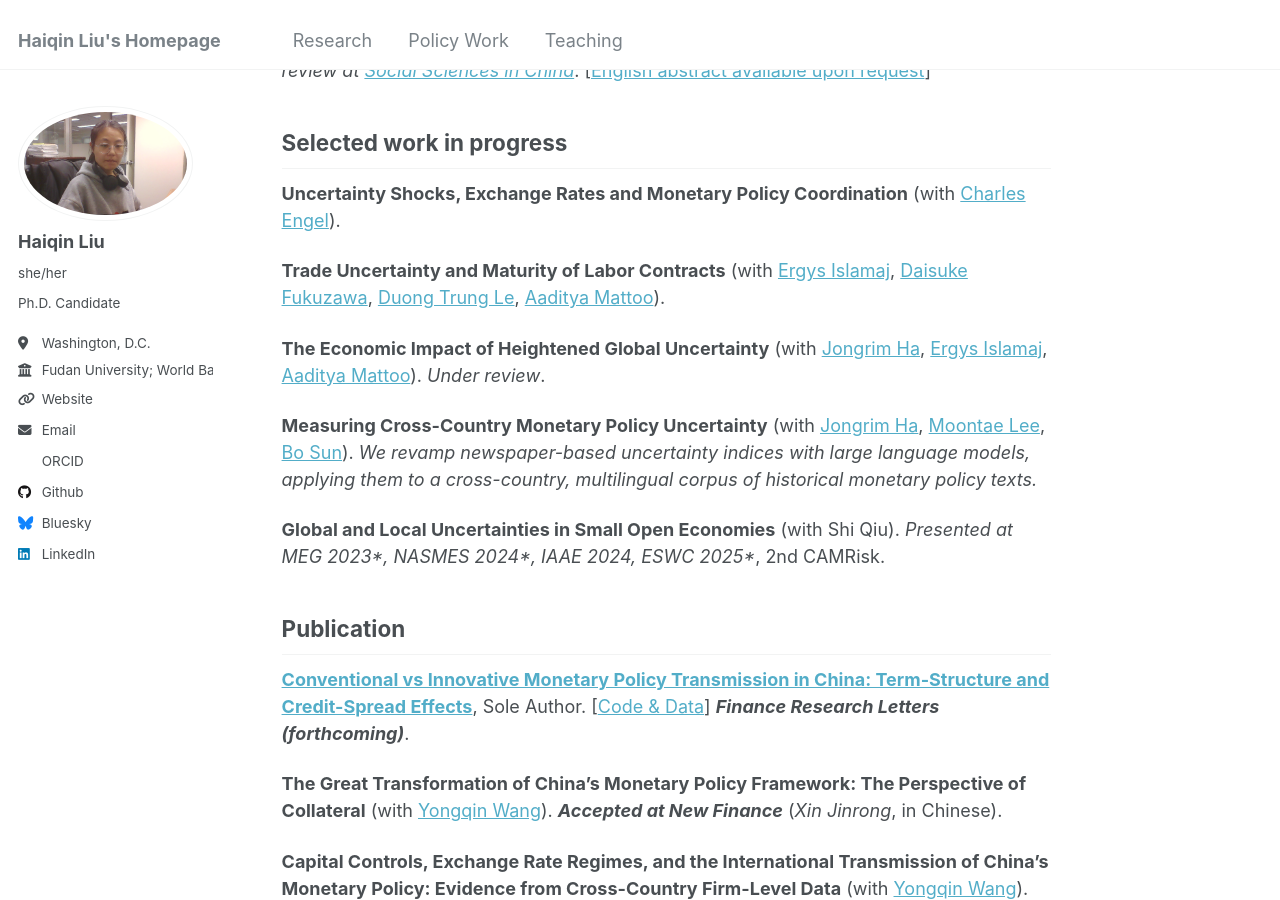
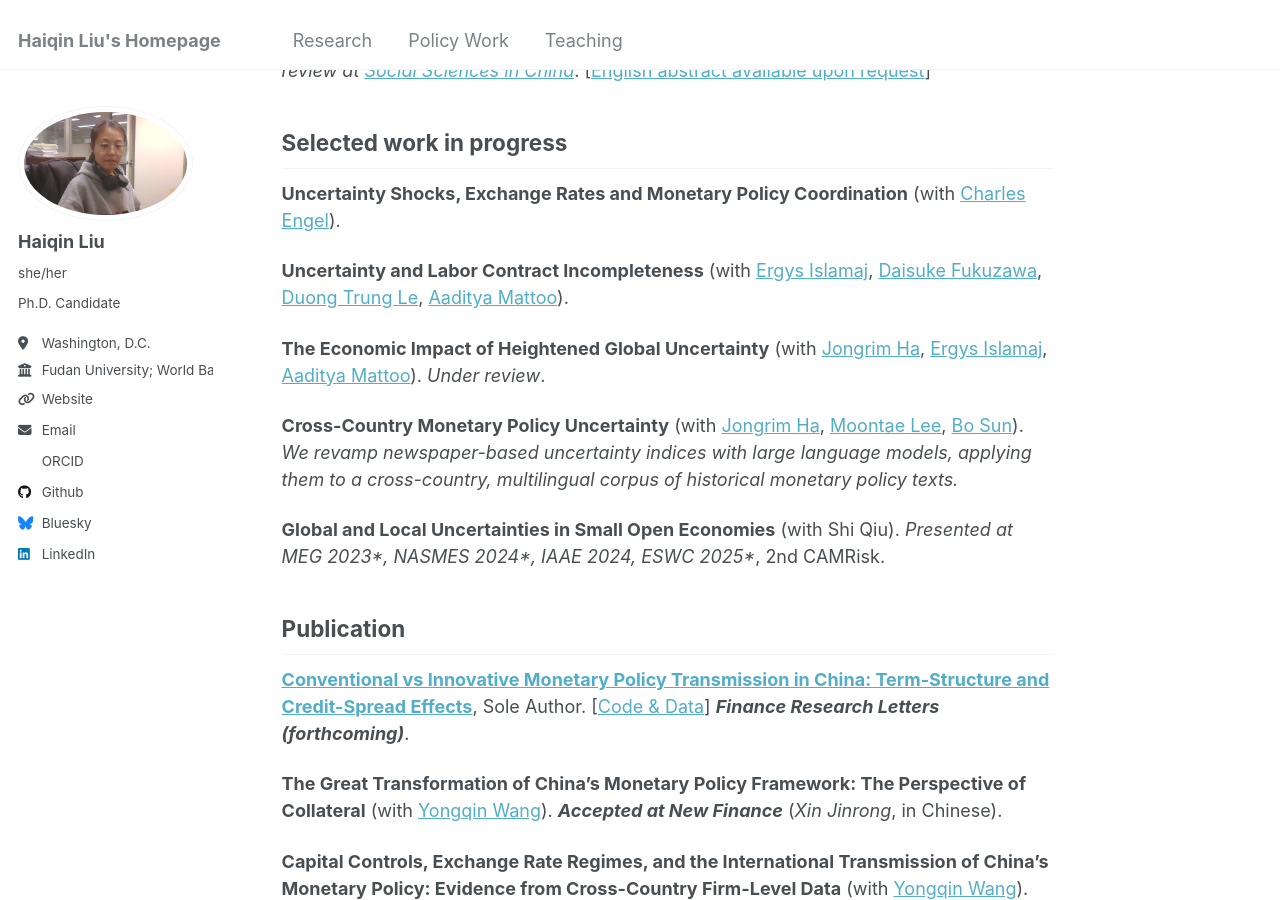
Before and after one commit to liuhaiqinFDU/liuhaiqinFDU.github.io, a Jekyll site: the page built from research.md, in a window 1280 px wide and 900 px high, scrolled down 394 px. Built offline with Jekyll 4.4.1, drawn with Linux system fonts in a browser that asks for light colours; some web fonts are replaced.

Commit message:
Update research.md

```diff
--- a/research.md
+++ b/research.md
@@ -19,11 +19,11 @@ title: ""
 
 **Uncertainty Shocks, Exchange Rates and Monetary Policy Coordination** (with [Charles Engel](https://users.ssc.wisc.edu/~cengel/)).
 
-**Trade Uncertainty and Maturity of Labor Contracts** (with [Ergys Islamaj](https://www.worldbank.org/en/about/people/e/ergys-islamaj), [Daisuke Fukuzawa](https://www.worldbank.org/en/about/people/d/daisuke-fukuzawa), [Duong Trung Le](https://sites.google.com/view/duongle/home), [Aaditya Mattoo](https://www.worldbank.org/en/about/people/a/aaditya-mattoo)).
+**Uncertainty and Labor Contract Incompleteness** (with [Ergys Islamaj](https://www.worldbank.org/en/about/people/e/ergys-islamaj), [Daisuke Fukuzawa](https://www.worldbank.org/en/about/people/d/daisuke-fukuzawa), [Duong Trung Le](https://sites.google.com/view/duongle/home), [Aaditya Mattoo](https://www.worldbank.org/en/about/people/a/aaditya-mattoo)).
 
 **The Economic Impact of Heightened Global Uncertainty** (with [Jongrim Ha](https://www.jongrimha.com/), [Ergys Islamaj](https://www.worldbank.org/en/about/people/e/ergys-islamaj), [Aaditya Mattoo](https://www.worldbank.org/en/about/people/a/aaditya-mattoo)). *Under review*. <!-- *Scheduled to present: [[EAEA 2025](https://www.eaeaweb.com/)\*] We examine how global uncertainty transmits to EMDEs from micro to macro.* -->
 
-**Measuring Cross-Country Monetary Policy Uncertainty** (with [Jongrim Ha](https://www.jongrimha.com/), [Moontae Lee](https://business.uic.edu/profiles/lee-moontae/), [Bo Sun](https://sites.google.com/site/bosun09/home)).
+**Cross-Country Monetary Policy Uncertainty** (with [Jongrim Ha](https://www.jongrimha.com/), [Moontae Lee](https://business.uic.edu/profiles/lee-moontae/), [Bo Sun](https://sites.google.com/site/bosun09/home)).
 *We revamp newspaper-based uncertainty indices with large language models, applying them to a cross-country, multilingual corpus of historical monetary policy texts.*
 
 **Global and Local Uncertainties in Small Open Economies** (with Shi Qiu). *Presented at MEG 2023\*, NASMES 2024\*, IAAE 2024, ESWC 2025\**, 2nd CAMRisk. <!-- ](https://sites.google.com/view/shiqiu/home) *Using natural disasters as instruments, we estimate the causal impact of domestic uncertainty across AEs and EMDEs.* -->
```
